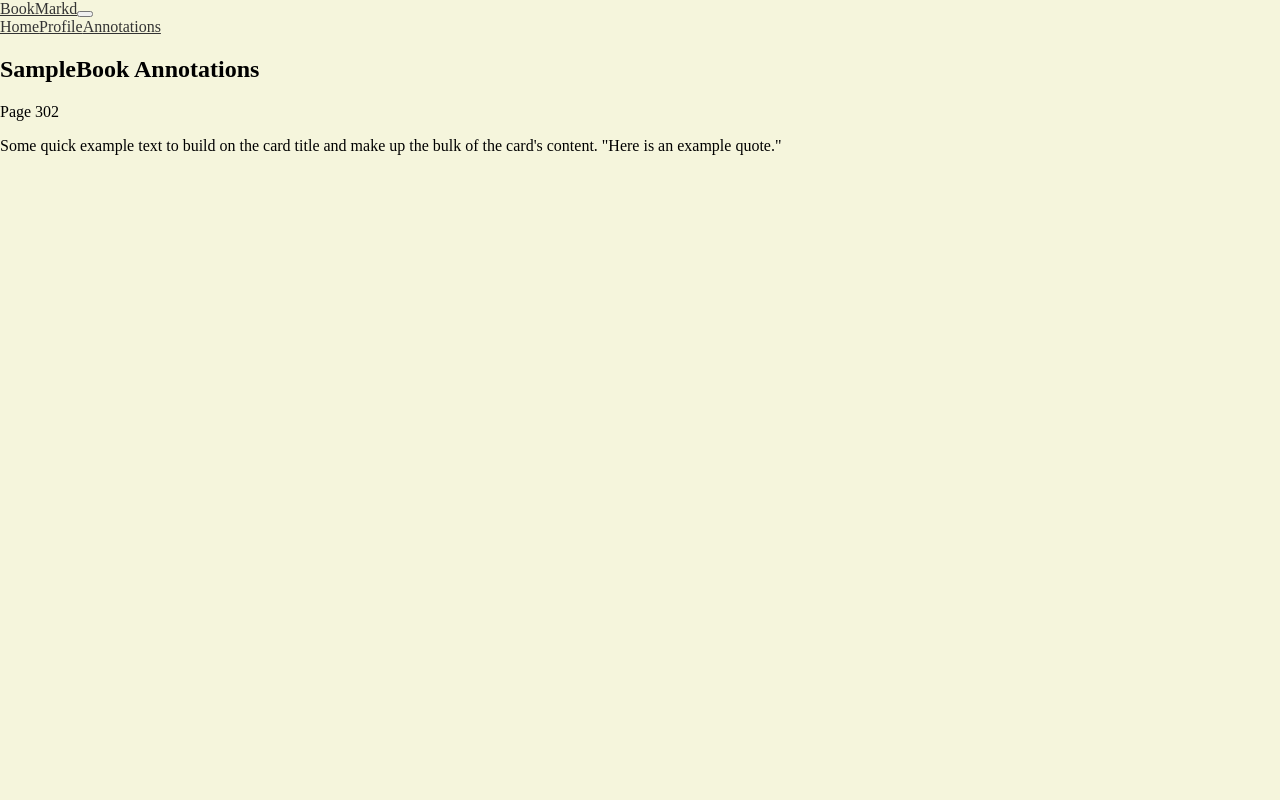
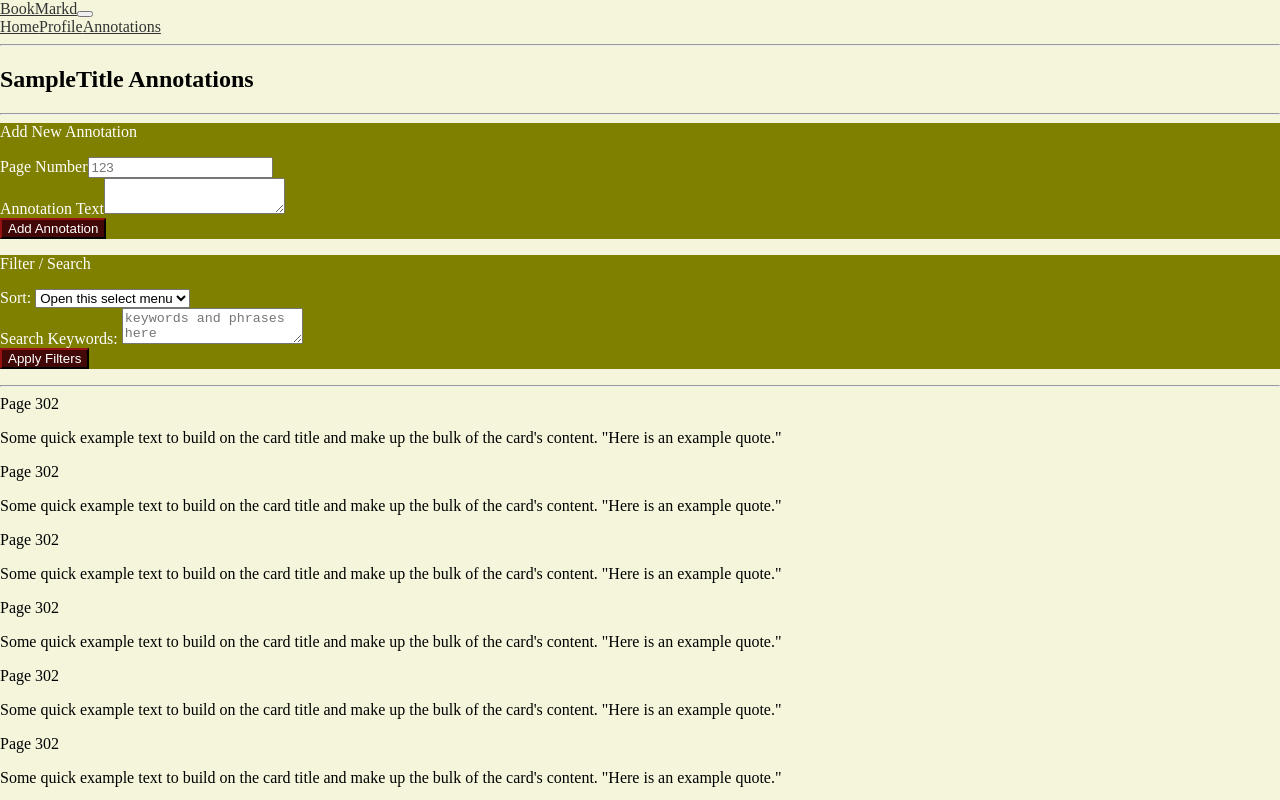
Before and after one commit to ronanvirmani/BookMarkd, a React (Create React App) app in the folder frontend/: page /annotations in a window 1280 px wide. Shown: the top 800 px of the page. Built offline with nearby package versions, Linux system fonts and the light colour scheme; the HTML template or start-up script is replaced by a standard one.

Commit message:
Added form UI to annotations page

```diff
--- a/frontend/src/App.css
+++ b/frontend/src/App.css
@@ -46,12 +46,6 @@ body {
   color: #ffffff; /* Set your custom text color */
 }
 
-.card-custom:hover {
-  background-color: #808000; /* Change color on hover */
-  border-color: #808000; /* Change border color on hover */
-  color: #333333; /* Change text color on hover */
-}
-
 .navbar .navbar-nav .nav-link {
   color: #333333; /* Set the color to white or any other color you prefer */
 }
--- a/frontend/src/pages/Annotations.js
+++ b/frontend/src/pages/Annotations.js
@@ -1,26 +1,99 @@
 import React from 'react';
 import Container from 'react-bootstrap/Container';
-import {Card, Col, Row} from "react-bootstrap";
+import {Card, Col, Row, Image, Form, Button} from "react-bootstrap";
 
 function Annotations() {
+
+    const annotations = [];
+    for (let i = 0; i < 10; i++) {
+        // get from database
+        let pageNumber = 302;
+        let text = "Some quick example text to build on the card title and make up the bulk of the card's content. \"Here is an example quote.\"";
+
+        // perform search filters here?
+
+        annotations.push(
+            <Col xs={12} md={6} lg={4} className="mb-4" key={i}>
+                <Card>
+                    <Card.Body>
+                        <Card.Subtitle className="mb-2 text-muted">Page {pageNumber}</Card.Subtitle>
+                        <Card.Text>
+                            {text}
+                        </Card.Text>
+                    </Card.Body>
+                </Card>
+            </Col>
+        );
+    }
+
     return (
         <Container>
-            <h2 className="text-center">SampleBook Annotations</h2>
+            {/* Title details */}
+            <hr/>
+            <h2 className="text-center">SampleTitle Annotations</h2>
+            <hr/>
 
+            {/* Actions user can perform */}
             <Container>
                 <Row>
-                    <Col xs={12} md={6} lg={4} className="mb-4">
-                        {/*    Annotation Card - will be own component*/}
-                        <Card>
+                    <Col xs={12} md={6}>
+                        <Card className="card-custom">
                             <Card.Body>
-                                <Card.Subtitle className="mb-2 text-muted">Page 302</Card.Subtitle>
+                                <Card.Title className="text-center">Add New Annotation</Card.Title>
                                 <Card.Text>
-                                    Some quick example text to build on the card title and make up the
-                                    bulk of the card's content. "Here is an example quote."
+                                    <Form>
+                                        <Form.Group className="mb-3" controlId="exampleForm.ControlInput1">
+                                            <Form.Label>Page Number</Form.Label>
+                                            <Form.Control type="text" placeholder="123" />
+                                        </Form.Group>
+                                        <Form.Group className="mb-3" controlId="exampleForm.ControlTextarea1">
+                                            <Form.Label>Annotation Text</Form.Label>
+                                            <Form.Control as="textarea" rows={2} />
+                                        </Form.Group>
+                                        <div className="text-center">
+                                            <Button className="btn-custom" variant="dark">Add Annotation</Button>
+                                        </div>
+                                    </Form>
                                 </Card.Text>
                             </Card.Body>
                         </Card>
                     </Col>
+                    <Col xs={12} md={6}>
+                        <Card className="card-custom">
+                            <Card.Body>
+                                <Card.Title className="text-center">Filter / Search</Card.Title>
+                                <Card.Text>
+                                    <Form>
+                                        <Form.Group className="mb-3" controlId="exampleForm.ControlInput1">
+                                            <Form.Label>Sort: </Form.Label>
+                                            <Form.Select aria-label="Default select example">
+                                                <option>Open this select menu</option>
+                                                <option value="1">One</option>
+                                                <option value="2">Two</option>
+                                                <option value="3">Three</option>
+                                            </Form.Select>
+                                        </Form.Group>
+                                        <Form.Group className="mb-3" controlId="exampleForm.ControlInput1">
+                                            <Form.Label>Search Keywords: </Form.Label>
+                                            <Form.Control type="text" as="textarea" rows={2} placeholder="keywords and phrases here" />
+                                        </Form.Group>
+                                        <div className="text-center">
+                                            <Button className="btn-custom" variant="dark">Apply Filters</Button>
+                                        </div>
+                                    </Form>
+                                </Card.Text>
+                            </Card.Body>
+                        </Card>
+                    </Col>
+                </Row>
+            </Container>
+
+            <hr/>
+
+            {/* Annotations */}
+            <Container>
+                <Row>
+                    {annotations}
                 </Row>
             </Container>
 
```
Also changed, not shown: 1 other file (tests, documents, lock files or other folders).
